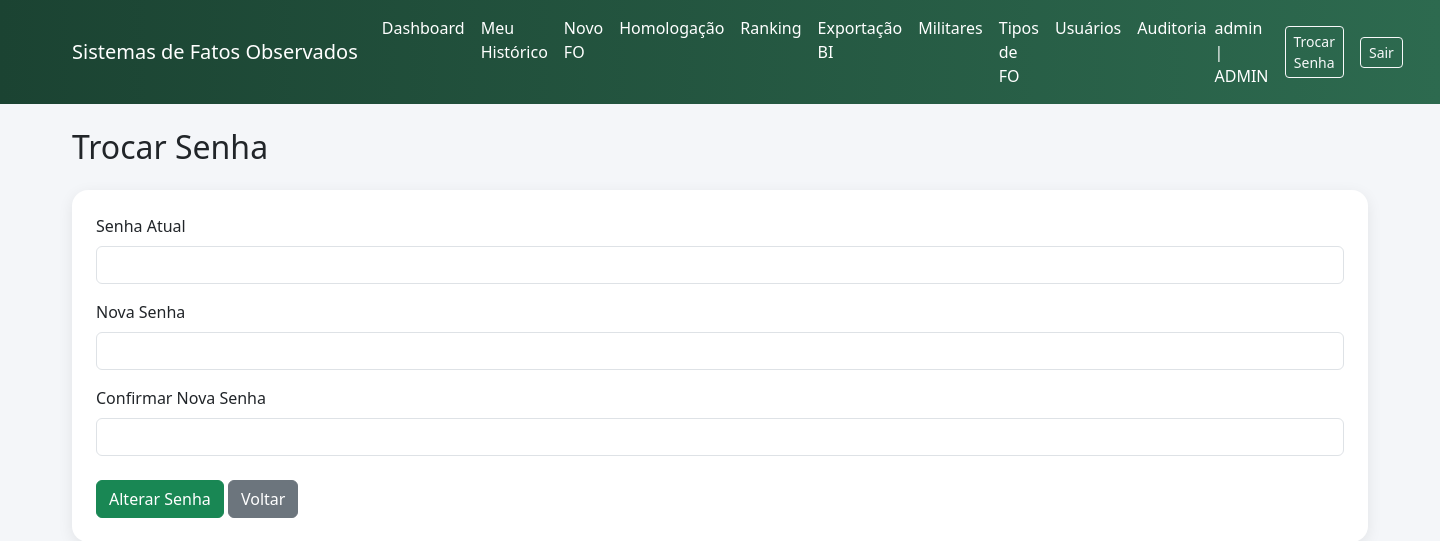
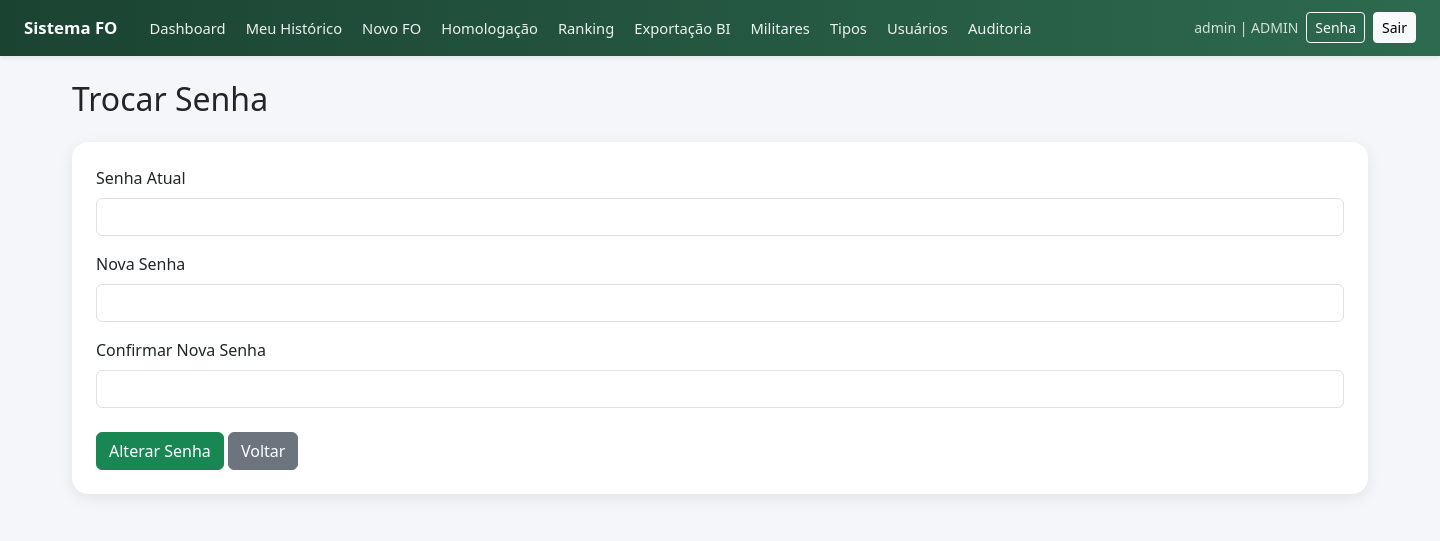
Before and after one commit to FelipeWelter/ControleFo, a Flask app: page /auth/trocar-senha in a window 1440 px wide. Shown: the top 541 px of the page. Run offline with Flask 3, Linux system fonts and the light colour scheme; a user stored in the database is signed in.

Commit message:
release: Sistema FO v1.3.7 - ajuste visual da navbar

```diff
--- a/app/templates/base.html
+++ b/app/templates/base.html
@@ -21,15 +21,38 @@
         background: linear-gradient(90deg, #1b4332, #2d6a4f);
     }
 
-        .navbar-brand,
-        .nav-link,
-        .navbar-text {
-            color:white !important;
+    .navbar-custom .navbar-brand {
+        color: #ffffff !important;
+        font-size: 1.05rem;
+        font-weight: 600;
+        white-space: nowrap;
+    }
+
+    .navbar-custom .nav-link {
+        color: rgba(255,255,255,0.92) !important;
+        font-size: 0.92rem;
+        padding: 0.55rem 0.7rem;
+        border-radius: 8px;
+        white-space: nowrap;
+    }
+
+    .navbar-custom .nav-link:hover {
+        background: rgba(255,255,255,0.12);
+        color: #ffffff !important;
+    }
+
+    .navbar-custom .navbar-text {
+        color: rgba(255,255,255,0.8) !important;
+        white-space: nowrap;
+    }
+
+    .navbar-custom .btn {
+        white-space: nowrap;
     }
 
     .card-glass {
         border-radius: 16px;
-            border:none;
+        border: none;
         box-shadow: 0 4px 15px rgba(0,0,0,0.08);
     }
 
@@ -39,6 +62,19 @@
 
     .negativo {
         border-left: 6px solid #dc3545;
+    }
+
+    @media (max-width: 991px) {
+        .navbar-custom .nav-link {
+            padding: 0.75rem 0;
+            border-radius: 0;
+            border-bottom: 1px solid rgba(255,255,255,0.12);
+        }
+
+        .navbar-custom .navbar-text {
+            display: block;
+            margin-bottom: 0.5rem;
+        }
     }
 
     @media (max-width: 768px) {
@@ -54,16 +90,6 @@
         .card-glass {
             border-radius: 12px;
             padding: 1rem !important;
-            }
-
-            .navbar-brand {
-                font-size: 1rem;
-                font-weight: 600;
-            }
-
-            .nav-link {
-                padding: 0.7rem 0;
-                border-bottom: 1px solid rgba(255,255,255,0.15);
         }
 
         .table {
@@ -91,8 +117,6 @@
             font-size: 1.2rem;
         }
     }
-
-
 </style>
 
     {% block extra_head %}{% endblock %}
@@ -100,19 +124,22 @@
 </head>
 <body>
 
-<nav class="navbar navbar-expand-lg navbar-dark navbar-custom mb-4">
+<nav class="navbar navbar-expand-lg navbar-dark navbar-custom mb-4 shadow-sm">
 
-    <div class="container">
+    <div class="container-fluid px-4">
 
-        <a class="navbar-brand"
-            href="{{ url_for('fo.dashboard' )}}">
-        Sistemas de Fatos Observados
+        <a class="navbar-brand fw-semibold me-4"
+           href="{{ url_for('index') }}">
+            Sistema FO
         </a>
 
         <button class="navbar-toggler"
                 type="button"
                 data-bs-toggle="collapse"
-            data-bs-target="#navbarNav">
+                data-bs-target="#navbarNav"
+                aria-controls="navbarNav"
+                aria-expanded="false"
+                aria-label="Alternar navegação">
 
             <span class="navbar-toggler-icon"></span>
 
@@ -123,7 +150,8 @@
 
             {% if current_user.is_authenticated %}
 
-            <ul class="navbar-nav me-auto">
+            <ul class="navbar-nav me-auto align-items-lg-center gap-lg-1">
+
                 <li class="nav-item">
                     <a class="nav-link" href="{{ url_for('fo.dashboard') }}">
                         Dashboard
@@ -144,7 +172,9 @@
                         Novo FO
                     </a>
                 </li>
+                {% endif %}
 
+                {% if current_user.perfil in ["HOMOLOGADOR", "ADMIN"] %}
                 <li class="nav-item">
                     <a class="nav-link" href="{{ url_for('fo.homologacao') }}">
                         Homologação
@@ -160,7 +190,7 @@
                 </li>
                 {% endif %}
 
-                {% if current_user.perfil in ["BOLETIM", "ADMIN"] %}
+                {% if current_user.perfil in ["BOLETIM", "HOMOLOGADOR", "ADMIN"] %}
                 <li class="nav-item">
                     <a class="nav-link" href="{{ url_for('fo.exportacao') }}">
                         Exportação BI
@@ -179,7 +209,7 @@
                 {% if current_user.perfil == "ADMIN" %}
                 <li class="nav-item">
                     <a class="nav-link" href="{{ url_for('fo.admin_tipos') }}">
-                            Tipos de FO
+                        Tipos
                     </a>
                 </li>
 
@@ -198,18 +228,18 @@
 
             </ul>
 
-            <div class="d-flex align-items-center gap-3">
+            <div class="d-flex align-items-center gap-2 mt-3 mt-lg-0">
 
-                <span class="navbar-text">
+                <span class="navbar-text small text-white-50 d-none d-xl-inline">
                     {{ current_user.username }} | {{ current_user.perfil }}
                 </span>
 
                 <a class="btn btn-outline-light btn-sm"
                    href="{{ url_for('auth.trocar_senha') }}">
-                Trocar Senha
+                    Senha
                 </a>
 
-                <a class="btn btn-outline-light btn-sm"
+                <a class="btn btn-light btn-sm"
                    href="{{ url_for('auth.logout') }}">
                     Sair
                 </a>
@@ -219,7 +249,9 @@
             {% endif %}
 
         </div>
+
     </div>
+
 </nav>
 
 <div class="toast-container position-fixed top-0 end-0 p-3"
```
Lines whose indentation alone changed are shown as unchanged.
